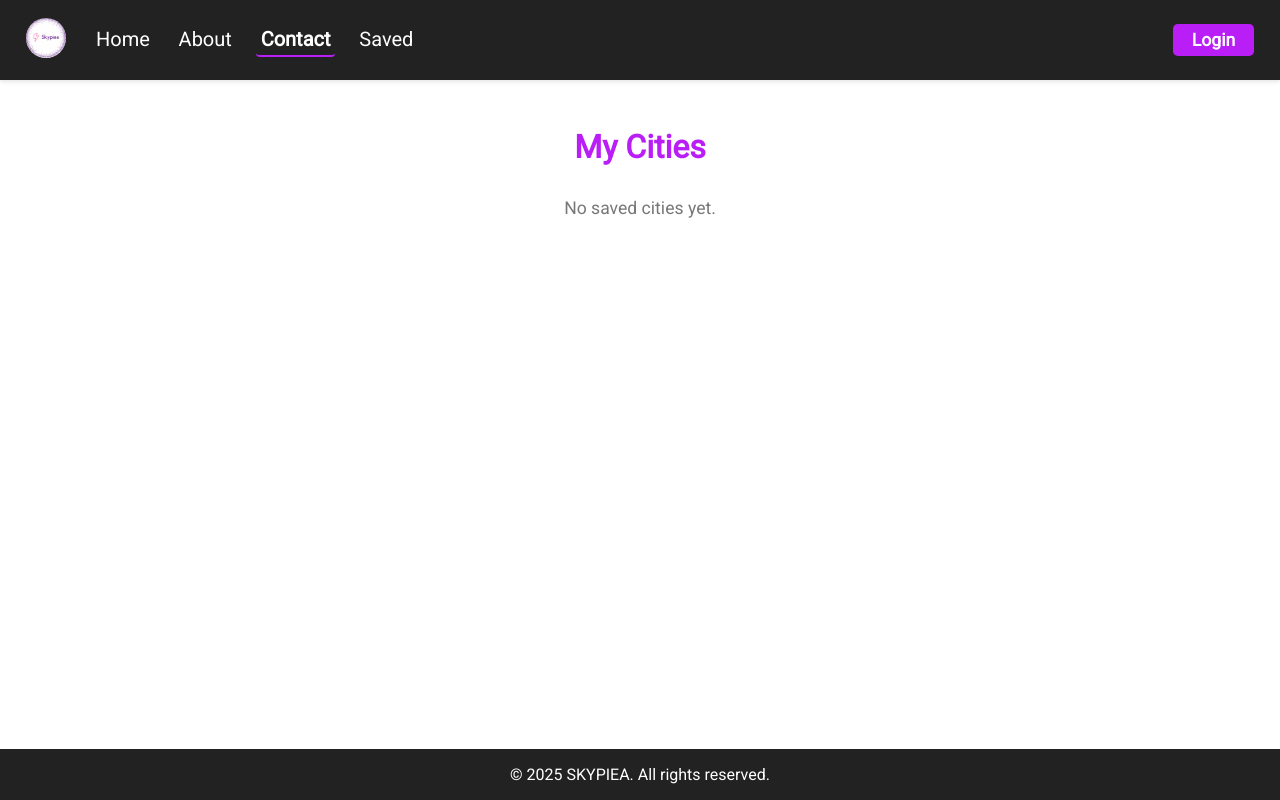
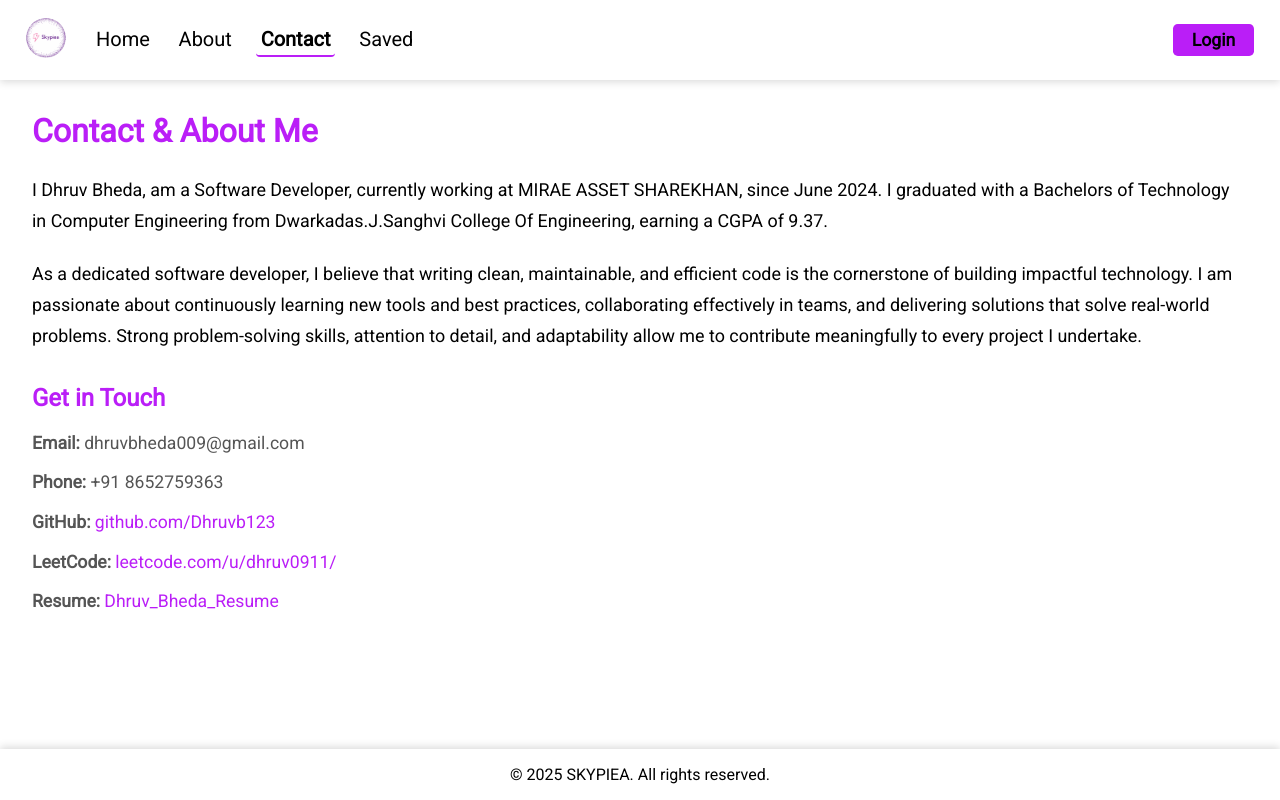
Before and after one commit to Dhruvb123/Skypiea, a React (Vite) app: page /contact in a window 1280 px wide. Built offline with nearby package versions, Linux system fonts and the light colour scheme; some icons are missing.

Commit message:
Final Fix

```diff
--- a/src/App.css
+++ b/src/App.css
@@ -9,3 +9,42 @@
 * {
   font-family: "Roboto";
 }
+
+:root {
+  --color-text: #000000;
+  --color-bg: #ffffff;
+  --color-bg-2: #f7f7fb9d;
+  --color-border: rgb(186, 30, 247);
+  --color-purple: rgb(186, 30, 247);
+  --color-purple-dark: rgb(120, 22, 159);
+  --color-muted-text: #555555;
+  --color-details-text: #47576b;
+  --color-box-shadow-light: rgba(20, 20, 85, 0.1);
+  --color-box-shadow-accent: rgba(100, 55, 210, 0.09);
+  --box-shadow-light: rgba(20, 20, 85, 0.1);
+  --box-shadow-accent: rgba(100, 55, 210, 0.09);
+  --box-shadow-footer: rgba(0, 0, 0, 0.15);
+  --box-shadow-header: rgba(0, 0, 0, 0.15);
+}
+
+[data-theme="dark"] {
+  --color-text: #ffffff;
+  --color-bg: #1e1e2f;
+  --color-bg-2: #1a1a31;
+  --color-border: rgb(186, 30, 247);
+  --color-purple: rgb(186, 30, 247);
+  --color-purple-dark: rgb(120, 22, 159);
+  --color-muted-text: #bbb;
+  --color-details-text: #9ea7bf;
+  --color-box-shadow-light: rgba(255, 255, 255, 0.15);
+  --color-box-shadow-accent: rgba(186, 30, 247, 0.3);
+  --box-shadow-light: rgba(255, 255, 255, 0.15);
+  --box-shadow-accent: rgba(186, 30, 247, 0.3);
+  --box-shadow-footer: rgba(0, 0, 0, 0.7);
+  --box-shadow-header: rgba(0, 0, 0, 0.7);
+}
+
+body {
+  background-color: var(--color-bg);
+  color: var(--color-text);
+}
--- a/src/App.jsx
+++ b/src/App.jsx
@@ -11,23 +11,34 @@
 import { Toaster } from "react-hot-toast";
 import { FavoritesProvider } from "./context/FavouritesContext";
 import MyCities from "./components/MyCities/MyCities";
+import AppWrapper from "./AppWrapper";
 
 function App() {
   return (
     <>
-      <Toaster />
+      <Toaster
+        toastOptions={{
+          style: {
+            maxWidth: "400px",
+            whiteSpace: "normal",
+            wordBreak: "break-word",
+          },
+        }}
+      />
       <ThemeProvider>
         <AuthProvider>
           <FavoritesProvider>
+            <AppWrapper>
               <Routes>
                 <Route path="/" element={<AppLayout />}>
                   <Route index element={<Home />} />
                   <Route path="about/" element={<About />} />
-                <Route path="contact/" element={<MyCities />}></Route>
+                  <Route path="contact/" element={<Contact />}></Route>
                   <Route path="mycities/" element={<MyCities />}></Route>
                   <Route path="*" element={<>Not Found</>}></Route>
                 </Route>
               </Routes>
+            </AppWrapper>
           </FavoritesProvider>
         </AuthProvider>
       </ThemeProvider>
--- /dev/null
+++ b/src/AppWrapper.jsx
@@ -0,0 +1,14 @@
+import React, { useEffect } from "react";
+import { useTheme } from "./context/ThemeContext";
+
+function AppWrapper({ children }) {
+  const { theme } = useTheme();
+
+  useEffect(() => {
+    document.documentElement.setAttribute("data-theme", theme);
+  }, [theme]);
+
+  return <>{children}</>;
+}
+
+export default AppWrapper;
--- a/src/components/Contact/Contact.css
+++ b/src/components/Contact/Contact.css
@@ -1,25 +1,26 @@
 .contact-container {
   margin: 2rem;
-  color: inherit;
+  color: var(--color-text);
 }
 
 .contact-title {
   margin-bottom: 1.5rem;
   font-size: 2rem;
-  color: #ba1ef7;
+  color: var(--color-border);
 }
 
 .contact-paragraph {
   font-size: 1.12rem;
   margin-bottom: 1.3rem;
   line-height: 1.75;
+  color: var(--color-text);
 }
 
 .contact-subtitle {
   font-size: 1.5rem;
   margin-top: 2rem;
   margin-bottom: 1rem;
-  color: #ba1ef7;
+  color: var(--color-border);
 }
 
 .contact-list {
@@ -27,6 +28,7 @@
   list-style: none;
   padding-left: 0;
   line-height: 1.8;
+  color: var(--color-muted-text);
 }
 
 .contact-list li {
@@ -34,7 +36,7 @@
 }
 
 .contact-list a {
-  color: #ba1ef7;
+  color: var(--color-border);
   text-decoration: none;
 }
 
--- a/src/components/Footer/Footer.css
+++ b/src/components/Footer/Footer.css
@@ -1,8 +1,8 @@
 .footer-container {
   text-align: center;
   padding: 1rem 0;
-  background-color: #222;
-  color: white;
-  font-size: 1rem;
+  background-color: var(--color-bg, #222);
+  color: var(--color-text, white);
   user-select: none;
+  box-shadow: 0px -2px 8px var(--box-shadow-footer);
 }
--- a/src/components/ForecastCard/ForecastCard.css
+++ b/src/components/ForecastCard/ForecastCard.css
@@ -1,20 +1,24 @@
 .forecast-card {
-  background: #fff;
+  background: var(--color-bg, #fff);
   border-radius: 1rem;
   padding: 1rem;
   width: 140px;
   flex: 0 0 auto;
   margin-right: 1rem;
-  box-shadow: 0 0.5rem 1rem rgba(0, 0, 0, 0.1);
+  box-shadow: 0 0.5rem 1rem var(--box-shadow-light, rgba(0, 0, 0, 0.1));
   text-align: center;
   box-sizing: border-box;
   height: fit-content;
+  color: var(--color-text);
+  transition: background-color 0.3s ease, color 0.3s ease, box-shadow 0.3s ease;
 }
 
 .forecast-day {
   font-weight: 600;
   font-size: 1rem;
   margin-bottom: 0.5rem;
+  color: var(--color-text);
+  transition: color 0.3s ease;
 }
 
 .forecast-icon {
@@ -26,14 +30,20 @@
 .forecast-temp {
   font-size: 1.2rem;
   font-weight: bold;
+  color: var(--color-text);
+  transition: color 0.3s ease;
 }
 
 .forecast-description {
   font-size: 0.9rem;
   text-transform: capitalize;
   margin: 0.3rem 0;
+  color: var(--color-muted-text);
+  transition: color 0.3s ease;
 }
 
 .forecast-details {
   font-size: 0.8rem;
+  color: var(--color-details-text);
+  transition: color 0.3s ease;
 }
--- a/src/components/Header/Header.css
+++ b/src/components/Header/Header.css
@@ -8,10 +8,10 @@
   align-items: center;
   padding: 2vw;
   height: 10vh;
-  background-color: #222;
-  color: white;
+  background-color: var(--color-bg, #222);
+  color: var(--color-text, white);
   user-select: none;
-  box-shadow: 0 2px 4px rgba(11, 11, 11, 0.1);
+  box-shadow: 0px 2px 8px var(--box-shadow-header);
   position: relative;
   z-index: 100;
 }
@@ -38,7 +38,7 @@
 }
 
 .nav-link {
-  color: white;
+  color: var(--color-text, white);
   text-decoration: none;
   padding: 0.25rem 0.3rem;
   border-radius: 0.25rem;
@@ -48,12 +48,12 @@
 }
 
 .nav-link:hover {
-  background-color: #444;
+  background-color: rgba(68, 68, 68, 0.6);
 }
 
 .active {
   font-weight: 700;
-  border-bottom: 2px solid rgb(186, 30, 247);
+  border-bottom: 2px solid var(--color-border);
 }
 
 .container-right {
@@ -80,9 +80,9 @@
 }
 
 .auth-button {
-  background-color: rgb(186, 30, 247);
+  background-color: var(--color-border);
   border: none;
-  color: white;
+  color: var(--color-text, white);
   padding: 0.4rem 1.2rem;
   font-size: 1.1rem;
   font-weight: 600;
@@ -93,7 +93,7 @@
 }
 
 .auth-button:hover {
-  background-color: rgb(186, 30, 247);
+  background-color: rgb(120, 22, 159);
 }
 
 .desktop-only {
@@ -106,7 +106,7 @@
 
 .menu-icon {
   font-size: 1.5rem;
-  color: white;
+  color: var(--color-text, white);
   background: transparent;
   border: none;
   cursor: pointer;
@@ -231,8 +231,8 @@
 }
 
 .menu-panel {
-  background: #222;
-  color: white;
+  background: var(--color-bg, #222);
+  color: var(--color-text, white);
   width: 250px;
   max-width: 80vw;
   padding: 2rem 1.5rem;
--- a/src/components/Header/Header.jsx
+++ b/src/components/Header/Header.jsx
@@ -85,7 +85,7 @@
             title={`Switch to ${theme === "light" ? "dark" : "light"} mode`}
           >
             {theme === "light" ? (
-              <LightModeRoundedIcon style={{ color: "white" }} />
+              <LightModeRoundedIcon style={{ color: "black" }} />
             ) : (
               <DarkModeRoundedIcon style={{ color: "white" }} />
             )}
@@ -103,7 +103,9 @@
             onClick={toggleMenu}
             aria-label="Toggle menu"
           >
-            <MenuRoundedIcon style={{ color: "white", fontSize: "2rem" }} />
+            <MenuRoundedIcon
+              style={{ color: "var(--color-text)", fontSize: "2rem" }}
+            />
           </button>
         </div>
       </header>
--- a/src/components/Home/Home.jsx
+++ b/src/components/Home/Home.jsx
@@ -50,7 +50,10 @@
       console.log("Forecasting Data: \n", forecastData);
       setForecastData(forecastData);
     } catch (error) {
-      toast.error(error.response.data.message.toUpperCase());
+      toast.error(
+        "Something went wrong in while fetching the data. Please contact admin!"
+      );
+      console.log(error);
     }
   };
 
--- a/src/components/MyCities/MyCities.css
+++ b/src/components/MyCities/MyCities.css
@@ -2,18 +2,19 @@
   max-width: 600px;
   margin: 2rem auto;
   padding: 0 1rem;
+  color: var(--color-text);
 }
 
 .my-cities-container h2 {
   font-size: 2rem;
   margin-bottom: 1rem;
   text-align: center;
-  color: rgb(186, 30, 247);
+  color: var(--color-border);
 }
 
 .my-cities-container p {
   text-align: center;
-  color: #777;
+  color: var(--color-muted-text);
   font-size: 1.1rem;
   margin-top: 2rem;
 }
@@ -22,7 +23,7 @@
   display: flex;
   align-items: center;
   padding: 1rem 0;
-  border-bottom: 1px solid #ddd;
+  border-bottom: 1px solid var(--color-details-text);
 }
 
 .city-icon {
@@ -36,16 +37,17 @@
   display: flex;
   flex-direction: column;
   justify-content: center;
+  color: var(--color-text);
 }
 
 .city-name {
   font-weight: 700;
   font-size: 1.1rem;
-  color: #333;
+  color: var(--color-text);
 }
 
 .city-temp {
   font-size: 1rem;
-  color: #555;
+  color: var(--color-muted-text);
   margin-top: 0.25rem;
 }
--- a/src/layout/AppLayout.css
+++ b/src/layout/AppLayout.css
@@ -2,6 +2,7 @@
   margin: 0;
   padding: 0;
 }
+
 .container {
   min-height: 100vh;
   display: grid;
@@ -16,24 +17,17 @@
 
 .main {
   grid-area: main;
-}
-
-.footer-container {
-  grid-area: footer;
-}
-
-.main {
-  padding: 1rem;
   min-height: 80vh;
   transition: background-color 0.3s ease, color 0.3s ease;
 }
 
+/* Use CSS variables for colors instead of fixed values */
 .main.light {
-  background-color: #ffffff;
-  color: #000000;
+  background-color: var(--color-bg);
+  color: var(--color-text);
 }
 
 .main.dark {
-  background-color: #1e1e2f;
-  color: #ffffff;
+  background-color: var(--color-bg);
+  color: var(--color-text);
 }
```
Also changed, not shown: src/components/Home/Home.css (+40 -19 lines). Lines whose indentation alone changed are shown as unchanged.
